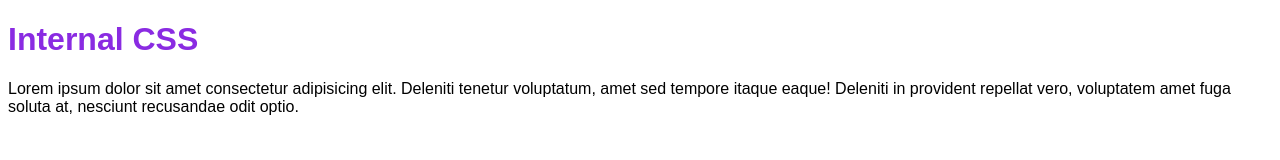
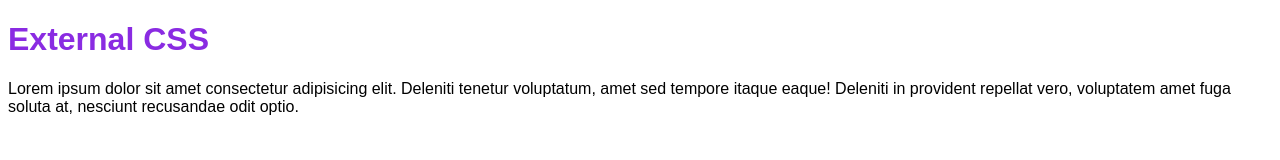
Before and after one commit to dedenurdiyanto13/css, a plain HTML site: page 3_penempatan_css/external.html in a window 1280 px wide. Drawn offline with Linux system fonts and the light colour scheme.

Commit message:
modified: 3_penempatan_css/external.html

```diff
--- a/3_penempatan_css/external.html
+++ b/3_penempatan_css/external.html
@@ -4,11 +4,11 @@
     <meta charset="UTF-8" />
     <meta http-equiv="X-UA-Compatible" content="IE=edge" />
     <meta name="viewport" content="width=device-width, initial-scale=1.0" />
-    <title>Internal CSS</title>
+    <title>External CSS</title>
     <link rel="stylesheet" href="style.css" />
   </head>
   <body>
-    <h1>Internal CSS</h1>
+    <h1>External CSS</h1>
     <p>Lorem ipsum dolor sit amet consectetur adipisicing elit. Deleniti tenetur voluptatum, amet sed tempore itaque eaque! Deleniti in provident repellat vero, voluptatem amet fuga soluta at, nesciunt recusandae odit optio.</p>
   </body>
 </html>
```
